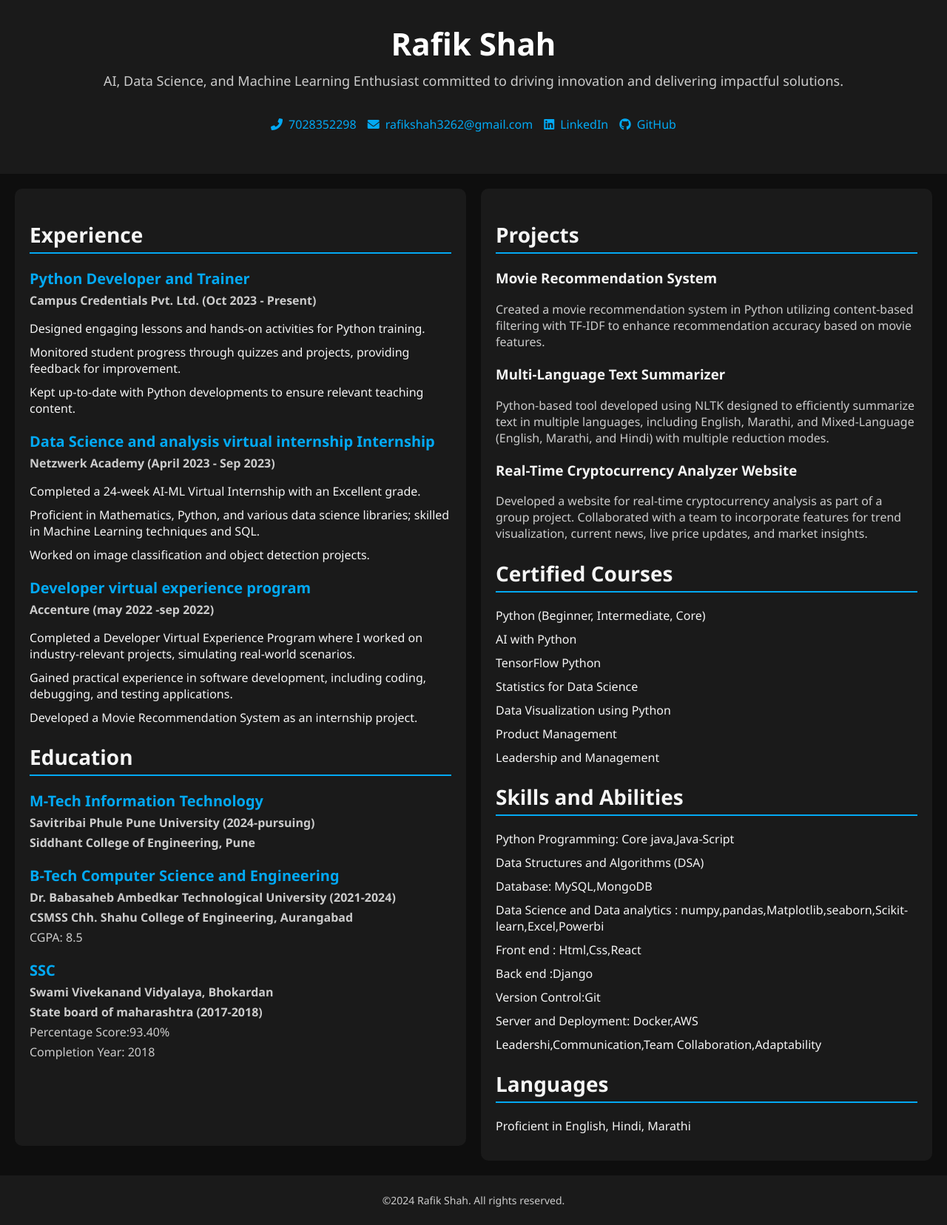
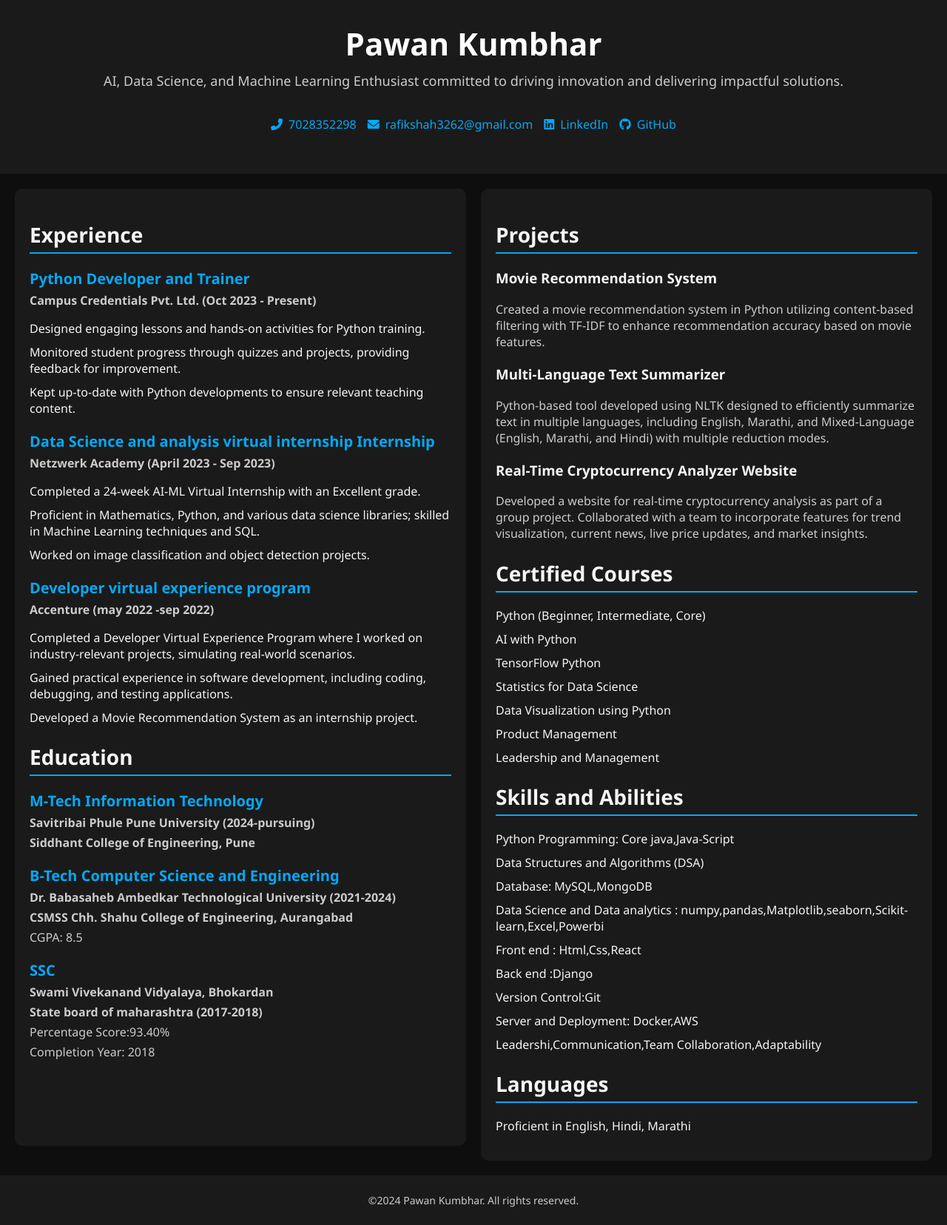
Before and after one commit to PawanKumbhar23/MYRESUME, a plain HTML site: page index.html in a window 1280 px wide. Shown: the whole page at 74% size. Drawn offline with Linux system fonts and the light colour scheme.

Commit message:
change index.html

```diff
--- a/index.html
+++ b/index.html
@@ -4,7 +4,7 @@
 <head>
     <meta charset="UTF-8">
     <meta name="viewport" content="width=device-width, initial-scale=1.0">
-    <title>Rafik Shah - Resume</title>
+    <title>Pawan Kumbhar - Resume</title>
     <!-- Font Awesome for icons -->
     <link rel="stylesheet" href="https://cdnjs.cloudflare.com/ajax/libs/font-awesome/6.0.0-beta3/css/all.min.css">
     <style>
@@ -176,7 +176,7 @@
 
 <body>
     <header>
-        <h1>Rafik Shah</h1>
+        <h1>Pawan Kumbhar</h1>
         <p>AI, Data Science, and Machine Learning Enthusiast committed to driving innovation and delivering impactful solutions.</p>
         <div class="contact-info">
             <ul>
@@ -305,7 +305,7 @@
     </div>
 
     <footer>
-        <p>©2024 Rafik Shah. All rights reserved.</p>
+        <p>©2024 Pawan Kumbhar. All rights reserved.</p>
     </footer>
 
 </body>
```
